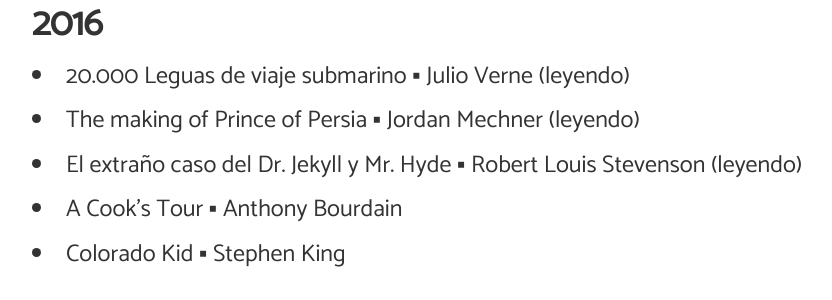
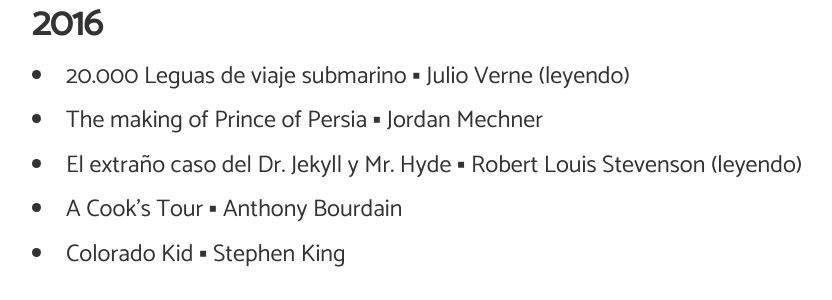
Before and after one commit to angelsimon/angelsimon.github.io, a Jekyll site: the page built from _posts/2016-09-09-libros-que-termine.md, in a window 1280 px wide and 900 px high. Shown: the part 448-748 px from the top of the window, without its empty margins (32-864 px from the left). Built offline with Jekyll 4.4.1, drawn with Linux system fonts in a browser that asks for light colours; nearby versions of some CDN libraries; comment, search, counter and statistics services are not loaded.

Commit message:
Update 2016-09-09-libros-que-termine.md

```diff
--- a/_posts/2016-09-09-libros-que-termine.md
+++ b/_posts/2016-09-09-libros-que-termine.md
@@ -12,7 +12,7 @@
 <h2>2016</h2>
 <ul>
 <li>20.000 Leguas de viaje submarino &#9642; Julio Verne (leyendo)</li>
-<li>The making of Prince of Persia &#9642; Jordan Mechner (leyendo)</li>
+<li>The making of Prince of Persia &#9642; Jordan Mechner</li>
 <li>El extraño caso del Dr. Jekyll y Mr. Hyde &#9642; Robert Louis Stevenson (leyendo)</li>
 <li>A Cook's Tour &#9642; Anthony Bourdain</li>
 <li>Colorado Kid &#9642; Stephen King</li>
```
